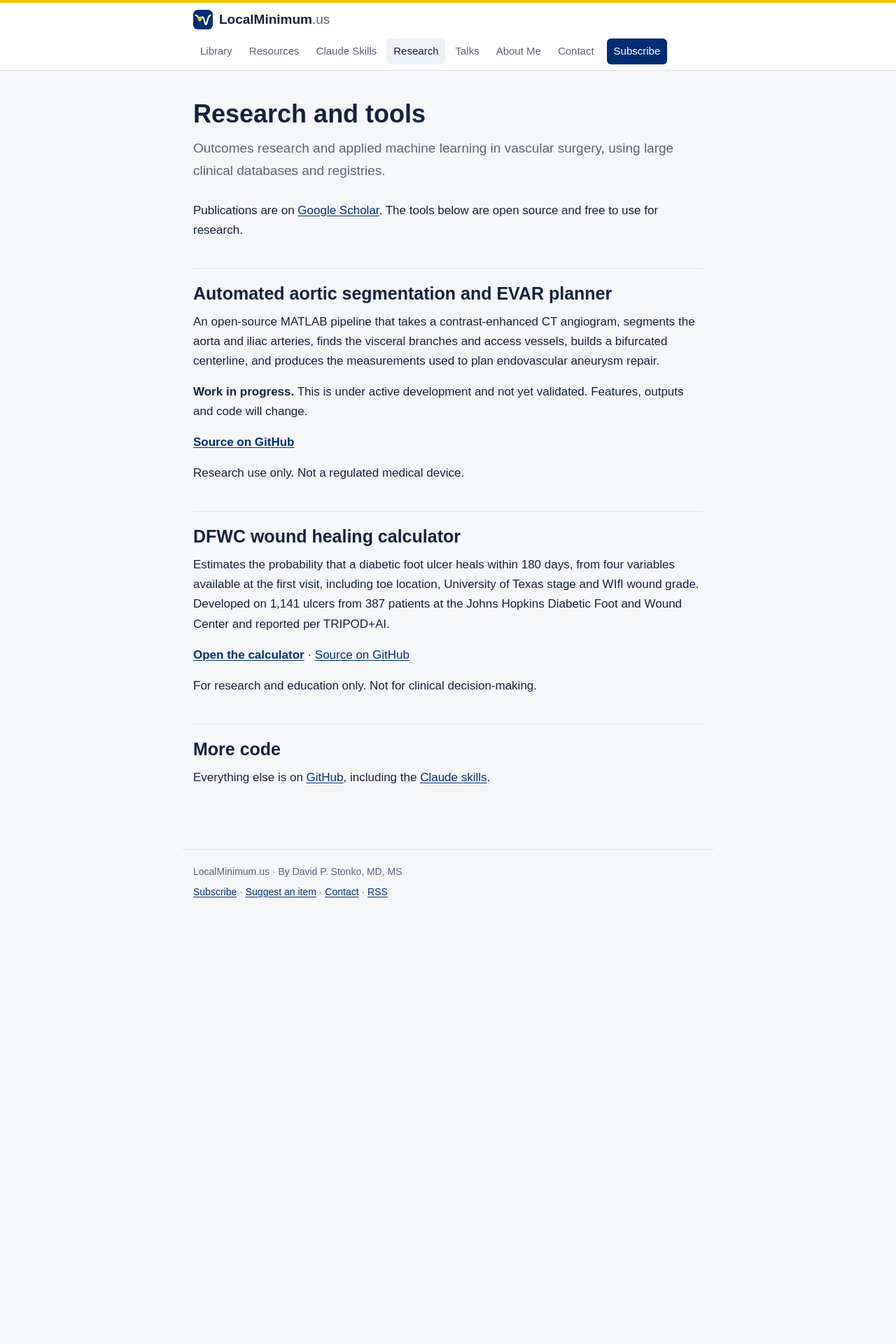
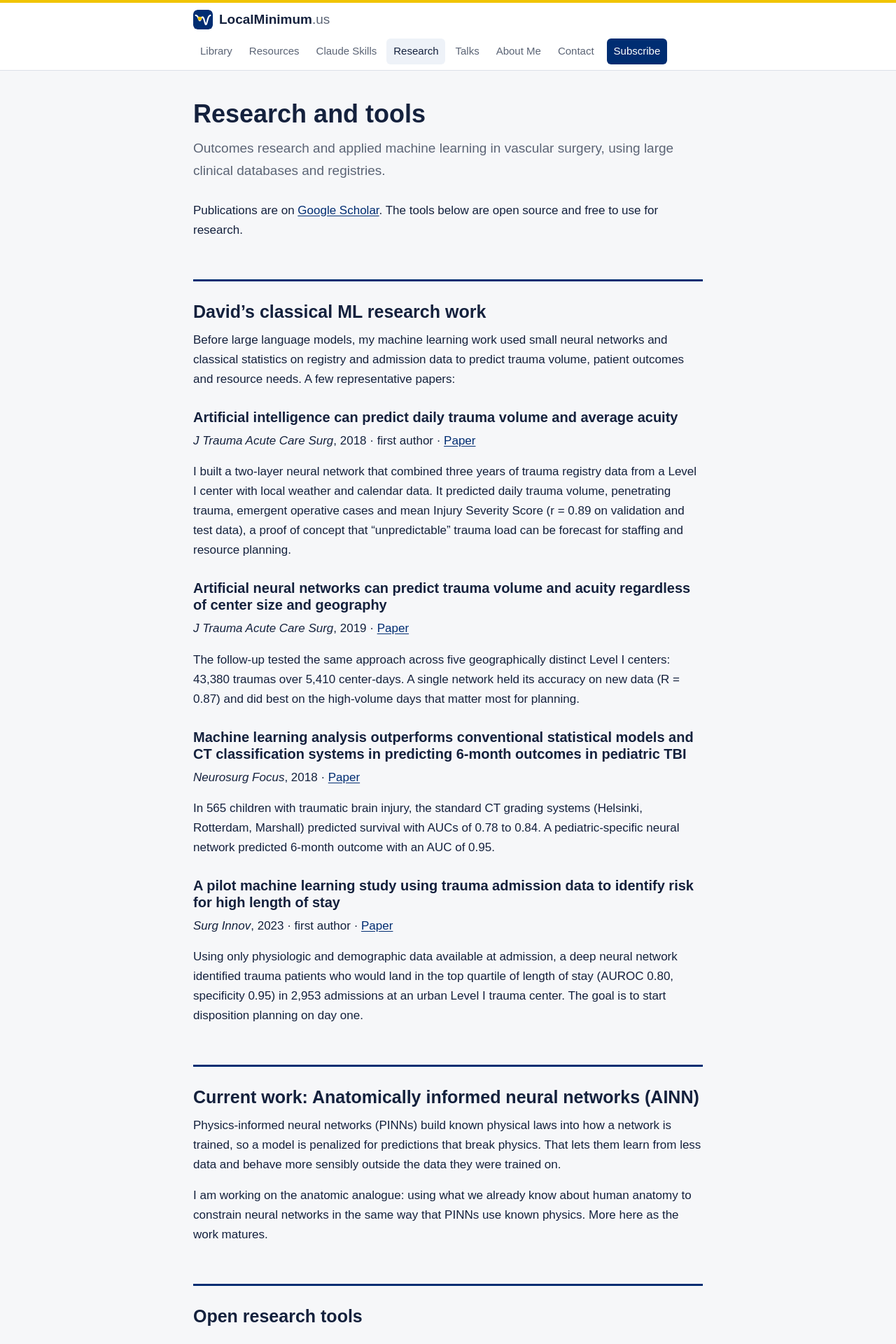
Before and after one commit to davidstonko/ai-surgery, a Jekyll site: the page built from docs/research/index.md, in a window 1280 px wide. Shown: the top 1920 px of the page at 70% size. Built offline with Jekyll 4.4.1, drawn with Linux system fonts in a browser that asks for light colours; before the commit the page ends 1332 px from its top, so only the background shows below that.

Commit message:
Research: classical ML papers, AINN section, section dividers
Co-Authored-By: Claude Opus 5.5 <noreply@anthropic.com>
Claude-Session: https://claude.ai/code/session_01CC9uqAMJHVu3pkJefiANJN

```diff
--- a/docs/assets/site.css
+++ b/docs/assets/site.css
@@ -32,6 +32,8 @@ h1 { font-size: 36px; margin: 0 0 12px; }
 .meta { font-size: 14px; color: var(--muted); margin: 0 0 8px; text-transform: uppercase; letter-spacing: .05em; font-weight: 600; }
 
 .prose h2 { font-size: 25px; margin: 40px 0 12px; padding-top: 20px; border-top: 1px solid var(--line); }
+.prose hr { border: 0; border-top: 3px solid var(--accent); margin: 56px 0 0; }
+.prose hr + h2 { border-top: 0; padding-top: 0; margin-top: 28px; }
 .prose h3 { font-size: 20px; margin: 28px 0 8px; }
 .prose p { margin: 0 0 16px; }
 .prose ul { padding-left: 20px; margin: 0 0 20px; }
--- a/docs/research/index.md
+++ b/docs/research/index.md
@@ -12,7 +12,45 @@ description: David Stonko's research on outcomes and applied machine learning in
 
 Publications are on [Google Scholar](https://scholar.google.com/citations?user=615pt6cAAAAJ&hl=en). The tools below are open source and free to use for research.
 
-## Automated aortic segmentation and EVAR planner
+<hr>
+
+## David's classical ML research work
+
+Before large language models, my machine learning work used small neural networks and classical statistics on registry and admission data to predict trauma volume, patient outcomes and resource needs. A few representative papers:
+
+### Artificial intelligence can predict daily trauma volume and average acuity
+*J Trauma Acute Care Surg*, 2018 &middot; first author &middot; [Paper](https://doi.org/10.1097/TA.0000000000001947)
+
+I built a two-layer neural network that combined three years of trauma registry data from a Level I center with local weather and calendar data. It predicted daily trauma volume, penetrating trauma, emergent operative cases and mean Injury Severity Score (r = 0.89 on validation and test data), a proof of concept that "unpredictable" trauma load can be forecast for staffing and resource planning.
+
+### Artificial neural networks can predict trauma volume and acuity regardless of center size and geography
+*J Trauma Acute Care Surg*, 2019 &middot; [Paper](https://doi.org/10.1097/TA.0000000000002320)
+
+The follow-up tested the same approach across five geographically distinct Level I centers: 43,380 traumas over 5,410 center-days. A single network held its accuracy on new data (R = 0.87) and did best on the high-volume days that matter most for planning.
+
+### Machine learning analysis outperforms conventional statistical models and CT classification systems in predicting 6-month outcomes in pediatric TBI
+*Neurosurg Focus*, 2018 &middot; [Paper](https://doi.org/10.3171/2018.8.FOCUS17773)
+
+In 565 children with traumatic brain injury, the standard CT grading systems (Helsinki, Rotterdam, Marshall) predicted survival with AUCs of 0.78 to 0.84. A pediatric-specific neural network predicted 6-month outcome with an AUC of 0.95.
+
+### A pilot machine learning study using trauma admission data to identify risk for high length of stay
+*Surg Innov*, 2023 &middot; first author &middot; [Paper](https://doi.org/10.1177/15533506221139965)
+
+Using only physiologic and demographic data available at admission, a deep neural network identified trauma patients who would land in the top quartile of length of stay (AUROC 0.80, specificity 0.95) in 2,953 admissions at an urban Level I trauma center. The goal is to start disposition planning on day one.
+
+<hr>
+
+## Current work: Anatomically informed neural networks (AINN)
+
+Physics-informed neural networks (PINNs) build known physical laws into how a network is trained, so a model is penalized for predictions that break physics. That lets them learn from less data and behave more sensibly outside the data they were trained on.
+
+I am working on the anatomic analogue: using what we already know about human anatomy to constrain neural networks in the same way that PINNs use known physics. More here as the work matures.
+
+<hr>
+
+## Open research tools
+
+### Automated aortic segmentation and EVAR planner
 
 An open-source MATLAB pipeline that takes a contrast-enhanced CT angiogram, segments the aorta and iliac arteries, finds the visceral branches and access vessels, builds a bifurcated centerline, and produces the measurements used to plan endovascular aneurysm repair.
 
@@ -22,7 +60,7 @@ An open-source MATLAB pipeline that takes a contrast-enhanced CT angiogram, segm
 
 Research use only. Not a regulated medical device.
 
-## DFWC wound healing calculator
+### DFWC wound healing calculator
 
 Estimates the probability that a diabetic foot ulcer heals within 180 days, from four variables available at the first visit, including toe location, University of Texas stage and WIfI wound grade. Developed on 1,141 ulcers from 387 patients at the Johns Hopkins Diabetic Foot and Wound Center and reported per TRIPOD+AI.
 
@@ -30,6 +68,8 @@ Estimates the probability that a diabetic foot ulcer heals within 180 days, from
 
 For research and education only. Not for clinical decision-making.
 
+<hr>
+
 ## More code
 
 Everything else is on [GitHub](https://github.com/davidstonko), including the [Claude skills](../skills/).
```
